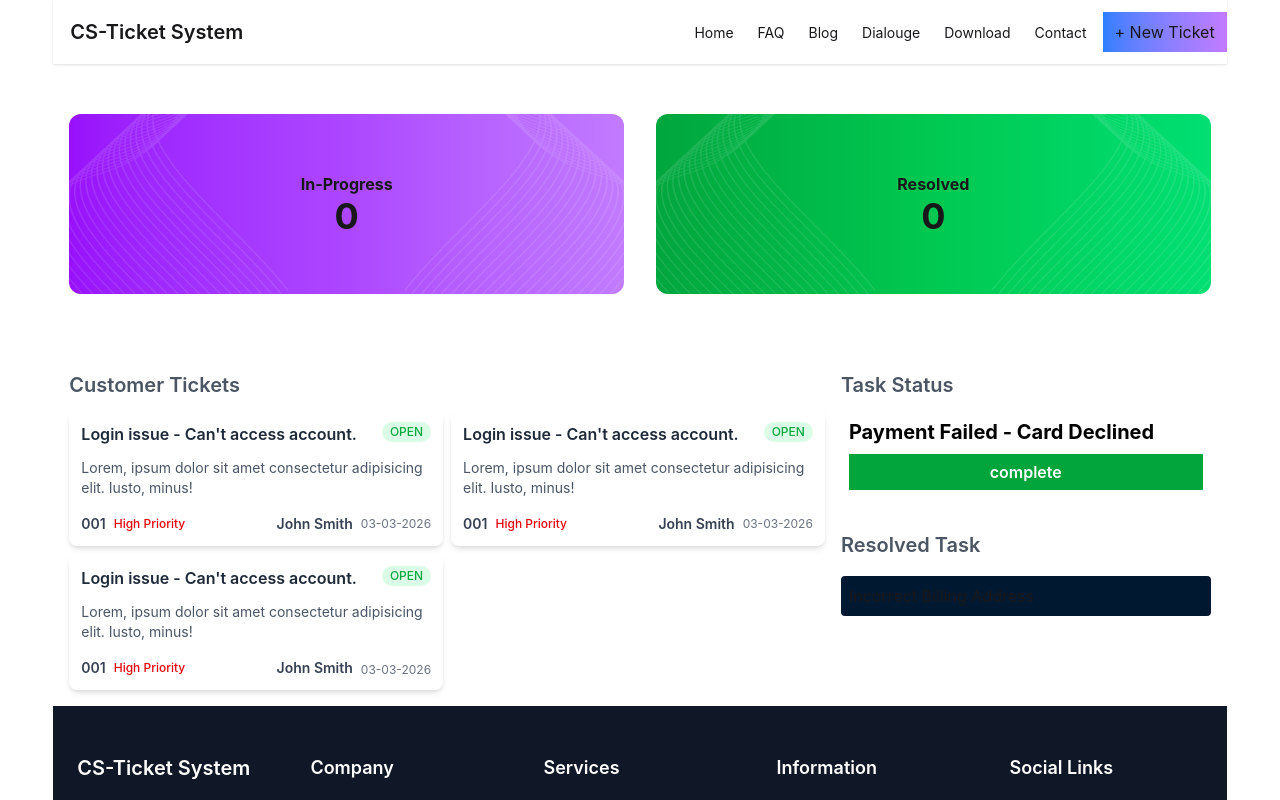
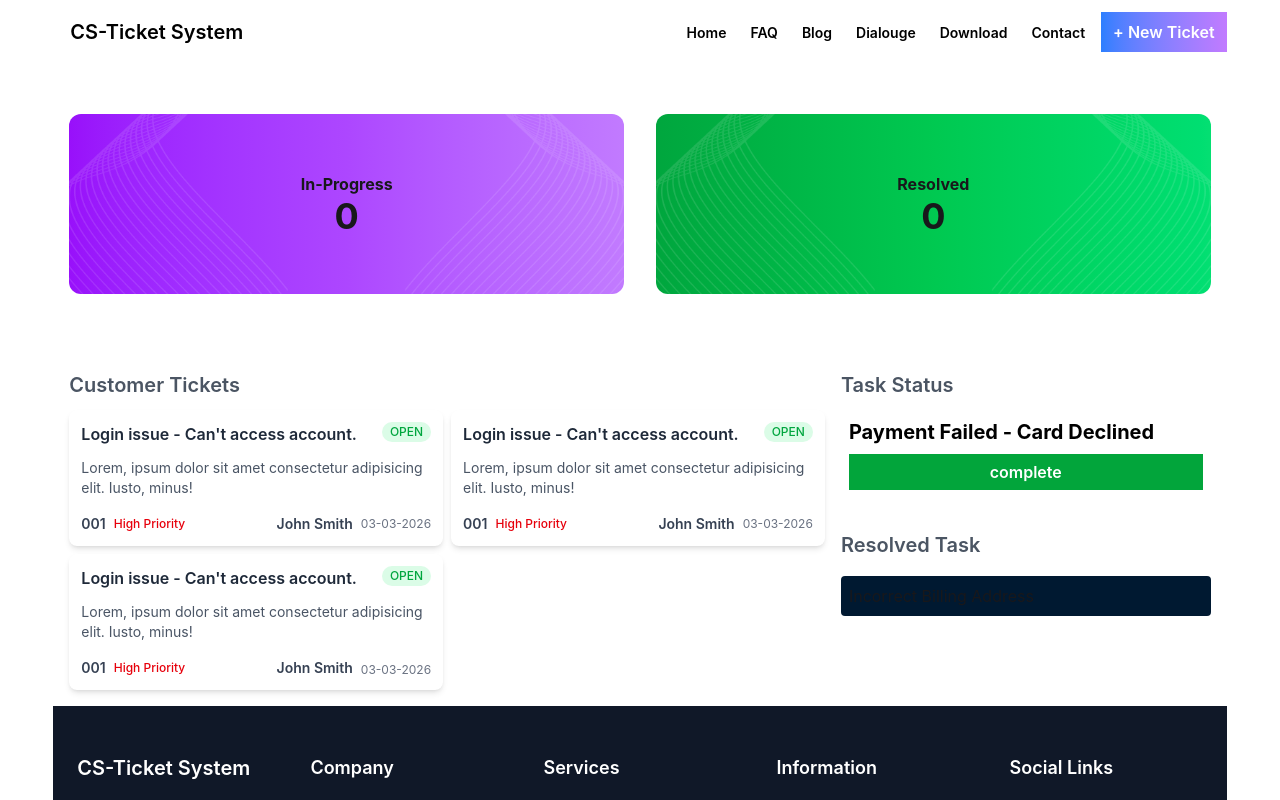
Before and after one commit to pobittra1/cs-ticket-system, a React (Vite) app: page / in a window 1280 px wide. Shown: the top 800 px of the page. Built offline with nearby package versions, Linux system fonts and the light colour scheme.

Commit message:
fix bg color issue

```diff
--- a/index.html
+++ b/index.html
@@ -1,13 +1,16 @@
 <!doctype html>
 <html lang="en">
+
 <head>
   <meta charset="UTF-8" />
   <link rel="icon" type="image/svg+xml" href="/vite.svg" />
   <meta name="viewport" content="width=device-width, initial-scale=1.0" />
   <title>cs-ticket-system</title>
 </head>
+
 <body>
   <div id="root"></div>
   <script type="module" src="/src/main.jsx"></script>
 </body>
+
 </html>
--- a/src/App.jsx
+++ b/src/App.jsx
@@ -10,7 +10,7 @@ function App() {
 
   return (
     <>
-      <div className="web-container w-11/12 mx-auto bg-white">
+      <div className="web-container w-11/12 mx-auto">
         <Navbar></Navbar>
         <HeroSec></HeroSec>
         <TicketSec></TicketSec>
--- a/src/components/Navbar/Navbar.jsx
+++ b/src/components/Navbar/Navbar.jsx
@@ -1,7 +1,7 @@
 const Navbar = () => {
     return (
         <div>
-            <div className="navbar bg-base-100 shadow-sm p-0 m-0">
+            <div className="navbar text-black p-0 m-0">
                 <div className="navbar-start">
                     <div className="dropdown">
                         <div tabIndex={0} role="button" className="btn btn-ghost lg:hidden">
@@ -9,20 +9,20 @@ const Navbar = () => {
                         </div>
                         <ul
                             tabIndex="-1"
-                            className="menu menu-sm dropdown-content bg-base-100 rounded-box z-1 mt-3 w-52 p-2 shadow">
+                            className="menu menu-sm dropdown-content bg-base-100 rounded-box z-1 mt-3 w-52 p-2 shadow font-semibold">
                             <li><a>Home</a></li>
                             <li><a>FAQ</a></li>
                             <li><a>Blog</a></li>
                             <li><a>Dialouge</a></li>
                             <li><a>Download</a></li>
                             <li><a>Contact</a></li>
-                            <a className='bg-linear-to-r from-blue-500 to-purple-400 px-3 py-2'>+ New Ticket</a>
+                            <a className='bg-linear-to-r from-blue-500 to-purple-400 px-3 py-2 text-white cursor-pointer'>+ New Ticket</a>
                         </ul>
                     </div>
                     <a className="btn btn-ghost text-xl m-0">CS-Ticket System</a>
                 </div>
                 <div className="navbar-end hidden md:flex">
-                    <ul className="menu menu-horizontal px-1">
+                    <ul className="menu menu-horizontal px-1 font-semibold">
                         <li><a>Home</a></li>
                         <li><a>FAQ</a></li>
                         <li><a>Blog</a></li>
@@ -30,7 +30,7 @@ const Navbar = () => {
                         <li><a>Download</a></li>
                         <li><a>Contact</a></li>
                     </ul>
-                    <a className='bg-linear-to-r from-blue-500 to-purple-400 px-3 py-2'>+ New Ticket</a>
+                    <a className='bg-linear-to-r from-blue-500 to-purple-400 px-3 py-2 text-white cursor-pointer font-semibold'>+ New Ticket</a>
                 </div>
             </div>
         </div>
--- a/src/index.css
+++ b/src/index.css
@@ -1,3 +1,7 @@
+    body {
+      background-color: #fff;
+    }
+
     .sub-title {
       font-size: 1.25rem;
       font-weight: 600;
```
Lines whose indentation alone changed are shown as unchanged.
